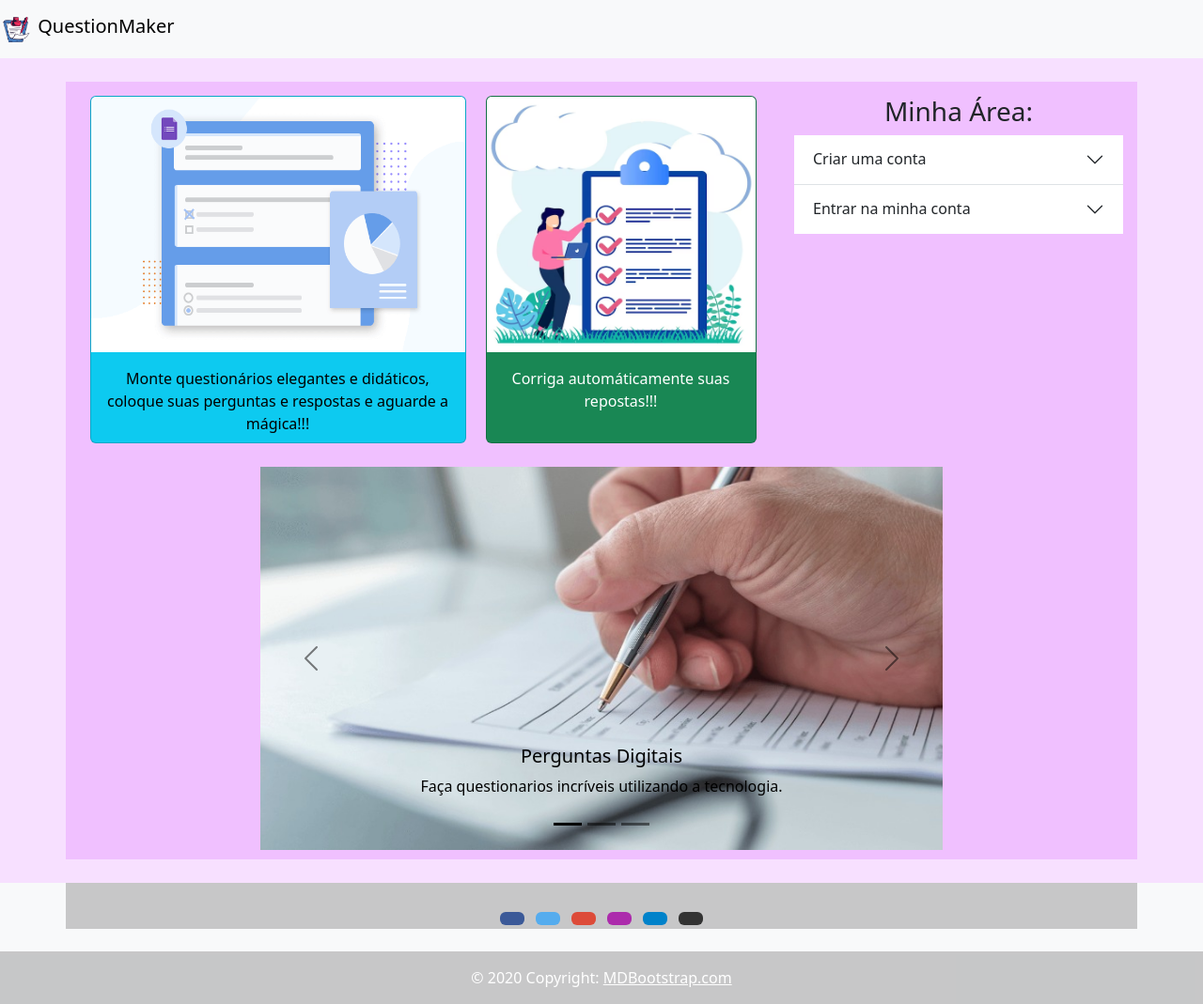
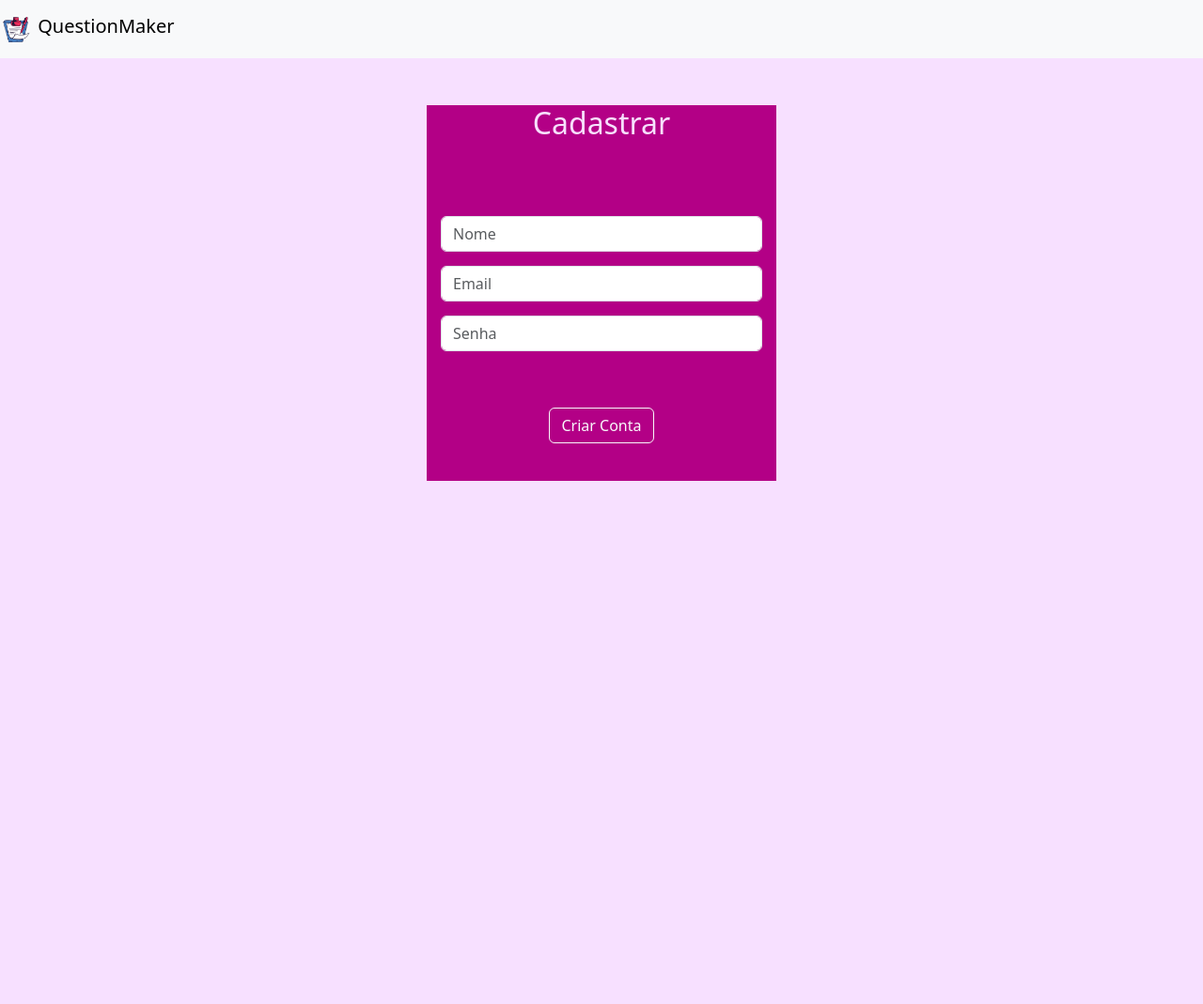
Before and after one commit to RenanOliveiraSilva/ProjetoPerguntas, a PHP site: page /index.php?link=1 in a window 1280 px wide. Shown: the whole page at 94% size. After the commit the page ends 512 px from the top, so only its background shows below. Run offline with PHP 8.4, Linux system fonts and the light colour scheme.

Commit message:
new file:   banco/conexao.php 	modified:   components/accordion.php 	modified:   components/cards.php 	new file:   components/formUser.php 	new file:   components/formUserLogin.php 	new file:   controller/users.controller.php 	modified:   index.php 	new file:   model/user.model.php 	new file:   service/user.service.php

```diff
--- a/components/accordion.php
+++ b/components/accordion.php
@@ -6,7 +6,13 @@
         </button>
         </h2>
         <div id="flush-collapseOne" class="accordion-collapse collapse" aria-labelledby="flush-headingOne" data-bs-parent="#accordionFlushExample">
-        <div class="accordion-body">Crie uma conta para ter acesso a todas as funções do site, é totalmente gratuíto!!!</div>
+            <div class="accordion-body">
+                <p> Crie uma conta para ter acesso a todas as funções do site, é totalmente gratuíto!!! </p>
+                <div class="d-grid gap-2 d-md-flex justify-content-md-end">
+                <a href="index.php?link=1"><button type="button" class="btn btn-outline-primary">Criar</button></a>
+                </div>
+
+            </div>
         </div>
     </div>
     <div class="accordion-item">
@@ -16,7 +22,13 @@
         </button>
         </h2>
         <div id="flush-collapseTwo" class="accordion-collapse collapse" aria-labelledby="flush-headingTwo" data-bs-parent="#accordionFlushExample">
-        <div class="accordion-body">faça o login para acessar as sua atividades salvas</div>
+        <div class="accordion-body">
+        <p> Faça o login para acessar as sua atividades salvas, ou criar novas.<p>
+        <div class="d-grid gap-2 d-md-flex justify-content-md-end">
+            <a href="index.php?link=2&acao=selecionar"><button type="button" class="btn btn-outline-primary">Entrar</button></a>
+        </div>
+        </div>
+
         </div>
     </div>
 </div>
--- a/components/cards.php
+++ b/components/cards.php
@@ -8,6 +8,6 @@
 <div class="card  text-bg-success" style="width: 18rem;">
     <img src="../projetoperguntas/images/card.png" class="card-img-top" style = "height: 17rem" alt="...">
     <div class="card-body" style = "height: 5rem">
-        <p class="card-text">Corriga automáticamente suas repostas!!!</p>
+        <p class="card-text">Corrija automáticamente suas repostas!!!</p>
     </div>
 </div>
--- /dev/null
+++ b/components/formUser.php
@@ -0,0 +1,39 @@
+<?php
+
+  if(isset($_GET['metodo'])){
+
+    $metodo = $_GET['metodo'];
+    $acao = 'inserir';
+
+
+
+    foreach($users as $indice => $users){
+
+      $id=$users->id;
+      $nome=$users->nome;
+      $email=$users->email;
+
+    }
+  }
+
+?>
+
+<center>
+    <div class="col-md-4 col-md-offset-4 login-form">
+    <form action="controller/users.controller.php?acao=<?php if(!isset($metodo)){echo 'inserir';}elseif($metodo=='alterar'){echo 'alterar';}else{echo 'remover';}?>" method="post">
+        <h2 class="form-title text-center">Cadastrar</h2>
+        <div class="form-group">
+        <input type="text" name="nome" class="validate form-control" placeholder="Nome" value="<?php if(isset($nome)){echo $nome;}else{echo '';}?>" required>
+        </div>
+        <div class="form-group">
+        <input type="email" name="email" class="validate form-control" placeholder="Email" value="<?php if(isset($email)){echo $email;}else{echo '';}?>" required>
+        </div>
+        <div class="form-group">
+        <input type="password" name="senha" class="validade form-control" placeholder="Senha" value="<?php if(isset($senha)){echo $senha;}else{echo '';}?>" required>
+        </div>
+        <div class="form-group">
+        <button type="submit" class="form-btn btn btn btn-outline-light btn-block" name="submit" value="<?php if(!isset($metodo)){echo 'inserir';}elseif($metodo=='alterar'){echo 'alterar';}else{echo 'remover';}?>">Criar Conta</button>
+        </div>
+    </form>
+    </div>
+</center>
--- a/index.php
+++ b/index.php
@@ -14,21 +14,12 @@
 
         margin: 0;
         padding: 0;
-        box-sizing: border-box;
-
-        }
-
-        .main{
-
-            background-color: #F7E0FF;
 
         }
 
         .container{
-            height: max-content ;
+            height: 100%;
             width: 100%;
-
-            background-color: #F0C0FF;
 
         }
 
@@ -40,27 +31,24 @@
             display: flex;
             justify-content: space-around;
             height: 400px;
-            padding: 15px;
-
+            padding: 10px;
         }
 
         .lateral {
             height: 400px;
+            padding: 15px;
         }
 
         .card-body {
             height: 50px;
         }
 
-        .lateral{
-            padding: 15px;
-        }
-
         .title{
             border-bottom: 15px;
         }
-        .row content{
+        .content{
             margin-bottom: 25px;
+            background-color: #b30086;
         }
         .carousel{
             margin: 5px;
@@ -71,14 +59,39 @@
             margin-bottom: 25px;
 
         }
+        body {
+            background-color: #F7E0FF;
+        }
+        .login-form {
+            margin-top: 50px;
+            margin-bottom: 50px;
+            align-self: center;
+            background-color: #b30086;
+            height: 400px;
+        }
+        .form-group {
+            margin: 15px;
 
+        }
+        .form-title {
+            margin-bottom: 80px;
+            margin-top: 45px;
+            color: #F7E0FF;
 
+        }
+        .form-btn {
+            margin-top: 45px;
+        }
+        .principal {
+            background-color: #b30086;
+            width: 100%;
+        }
+        .title{
+            color: #F7E0FF;
+        }
     </style>
+
     <body>
-
-
-
-        <div class="main">
 
         <div class="row nav">
                 <?php require_once('components/nav.php'); ?>
@@ -86,37 +99,72 @@
 
         <div class="container text-center">
 
+
+
+                <?php
+                    //require_once 'controller/users.controller.php';
+
+                    $link = @$_GET['link'];
+                    $pag[1]='components/formUser.php';
+                    $pag[2]='components/formUserLogin.php';
+
+                    if(!empty($link)){
+                        if(file_exists($pag[$link])){
+                            include $pag[$link];
+                        }
+                    } else {
+
+                        ?>
+
                             <div class="row content">
 
                                 <div class="col-8 cards">
-                        <?php include_once("components/cards.php") ?>
+                                    <?php include_once("components/cards.php"); ?>
                                 </div>
 
+                            <?php
+
+                                session_start();
+
+                                if ($_SESSION == true) {
+                                    echo $_SESSION['nome'];
+                                } else {
+                                    ?>
+
                                         <div class="col-4 lateral">
-
                                             <div class="title">
                                                 <h3>Minha Área:</h3>
                                             </div>
-                        <?php include_once("components/accordion.php") ?>
-
+                                            <?php include_once("components/accordion.php"); ?>
                                         </div>
 
-                 </div>
+                                    <?php
+                                }
+
+                            ?>
+
 
                             <div class="row content2">
+
                                 <div class="col-8 carousel">
                                     <?php include_once("components/carousel.php") ?>
-                    </div>
-                 </div>
-
-                <div class="row footer">
-                    <?php require_once('components/footer.php'); ?>
                                 </div>
 
                             </div>
 
                         </div>
 
+                        <?php
+                    }
+
+                ?>
+
+
+
+        </div>
+
+
+
 
         <script src="https://cdn.jsdelivr.net/npm/@popperjs/core@2.11.6/dist/umd/popper.min.js" integrity="sha384-oBqDVmMz9ATKxIep9tiCxS/Z9fNfEXiDAYTujMAeBAsjFuCZSmKbSSUnQlmh/jp3" crossorigin="anonymous"></script>
         <script src="https://cdn.jsdelivr.net/npm/bootstrap@5.3.0-alpha1/dist/js/bootstrap.min.js" integrity="sha384-mQ93GR66B00ZXjt0YO5KlohRA5SY2XofN4zfuZxLkoj1gXtW8ANNCe9d5Y3eG5eD" crossorigin="anonymous"></script>
```
Also changed, not shown: banco/conexao.php (added, +25 -0 lines), components/formUserLogin.php (added, +27 -0 lines), controller/users.controller.php (added, +65 -0 lines), model/user.model.php (added, +16 -0 lines), service/user.service.php (added, +39 -0 lines). Lines whose indentation alone changed are shown as unchanged.
